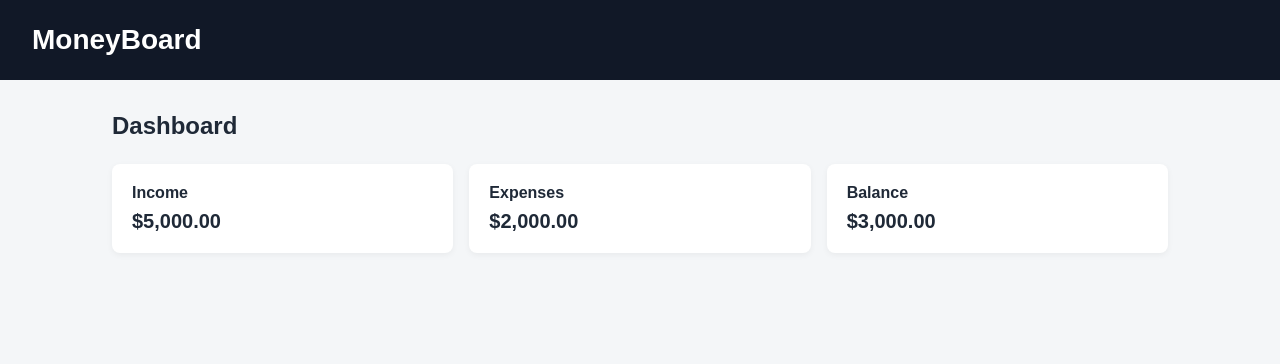
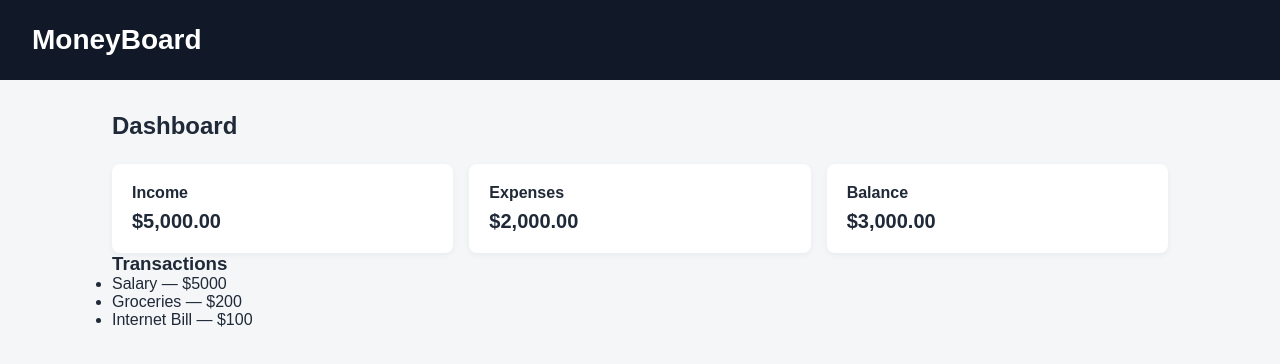
Before and after one commit to CaceresEly/MoneyBoard, a React (Vite) app: page / in a window 1280 px wide. Shown: the top 364 px of the page. Built offline with nearby package versions, Linux system fonts and the light colour scheme.

Commit message:
feat: add transactions list component

```diff
--- /dev/null
+++ b/src/components/TransactionList.jsx
@@ -0,0 +1,17 @@
+function TransactionList({ transactions }) {
+  return (
+    <div>
+      <h3>Transactions</h3>
+
+      <ul>
+        {transactions.map((transaction) => (
+          <li key={transaction.id}>
+            {transaction.description} — ${transaction.amount}
+          </li>
+        ))}
+      </ul>
+    </div>
+  )
+}
+
+export default TransactionList
--- /dev/null
+++ b/src/data/transactionsData.js
@@ -0,0 +1,20 @@
+export const transactionsData = [
+  {
+    id: 1,
+    description: 'Salary',
+    amount: 5000,
+    type: 'income',
+  },
+  {
+    id: 2,
+    description: 'Groceries',
+    amount: 200,
+    type: 'expense',
+  },
+  {
+    id: 3,
+    description: 'Internet Bill',
+    amount: 100,
+    type: 'expense',
+  },
+]
--- a/src/pages/Dashboard.jsx
+++ b/src/pages/Dashboard.jsx
@@ -1,5 +1,7 @@
 import SummaryCard from '../components/SummaryCard'
+import TransactionList from '../components/TransactionList'
 import { summaryData } from '../data/summaryData'
+import { transactionsData } from '../data/transactionsData'
 
 function Dashboard() {
   return (
@@ -11,6 +13,8 @@ function Dashboard() {
           <SummaryCard key={item.id} title={item.title} amount={item.amount} />
         ))}
       </div>
+
+      <TransactionList transactions={transactionsData} />
     </section>
   )
 }
```
